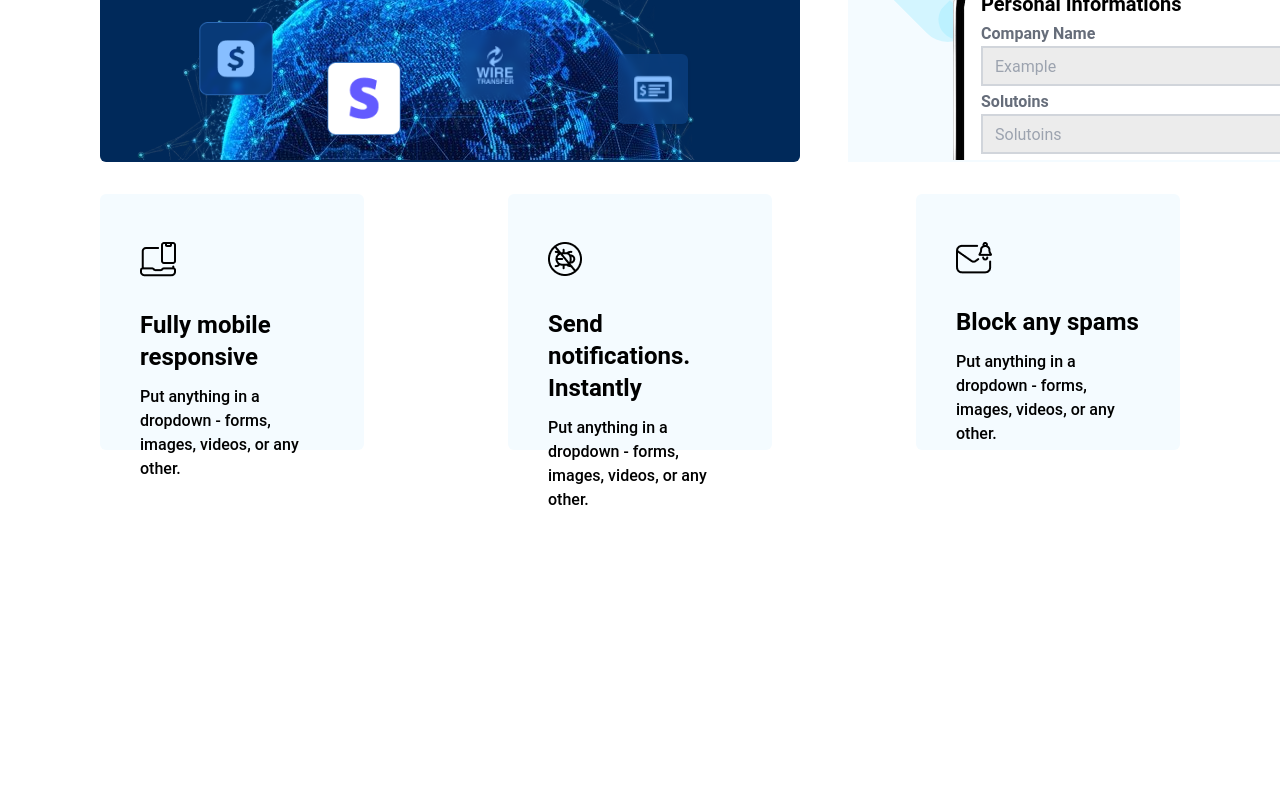
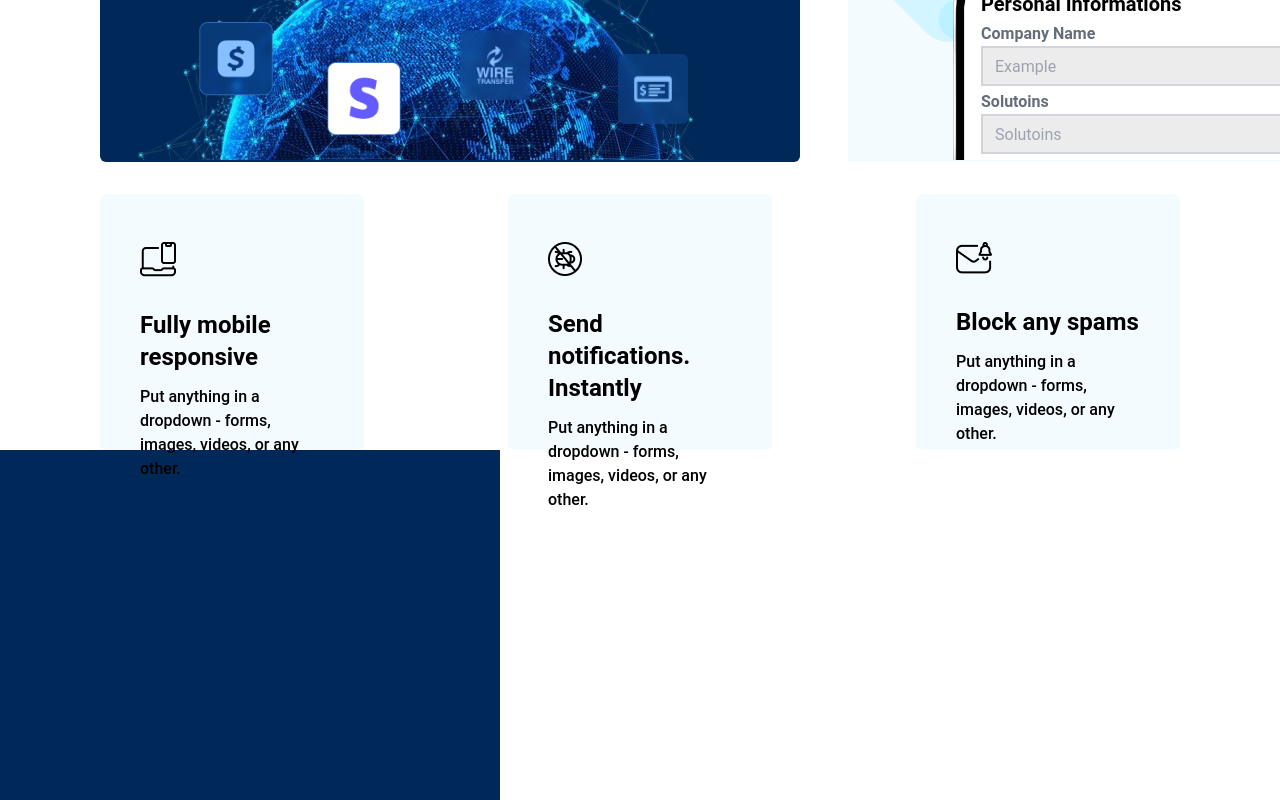
Before and after one commit to ronobir84/fluent-forms, a React (Vite) app: page / in a window 1280 px wide. Shown: the part 2777-3577 px from the top of the page. Before the commit the page ends 3289 px from the top, so only its background shows below. Built offline with nearby package versions, Linux system fonts and the light colour scheme.

Commit message:
setup connect section

```diff
--- /dev/null
+++ b/src/Pages/HomePage/Connect/Connect.jsx
@@ -0,0 +1,15 @@
+
+
+ const Connect = () => {
+    return (
+        <div>
+            <div>
+                <div className="w-[500px] h-[350px] bg-[#00295A]">
+
+                </div>
+            </div>
+        </div>
+    );
+ };
+
+ export default Connect;
--- a/src/Pages/HomePage/Home/Home.jsx
+++ b/src/Pages/HomePage/Home/Home.jsx
@@ -1,5 +1,6 @@
 import BuildForms from "../BuildForms/BuildForms";
 import CollectFully from "../CollectFully/CollectFully";
+import Connect from "../Connect/Connect";
 import Fully from "../Fully/Fully";
 import HomeBanner from "../HomeBanner/HomeBanner";
 import Powerful from "../Powerful/Powerful";
@@ -24,6 +25,9 @@ const Home = () => {
             <div>
                 <Fully></Fully>
             </div>
+            <div>
+                <Connect></Connect>
+            </div>
         </div>
     );
 };
```
